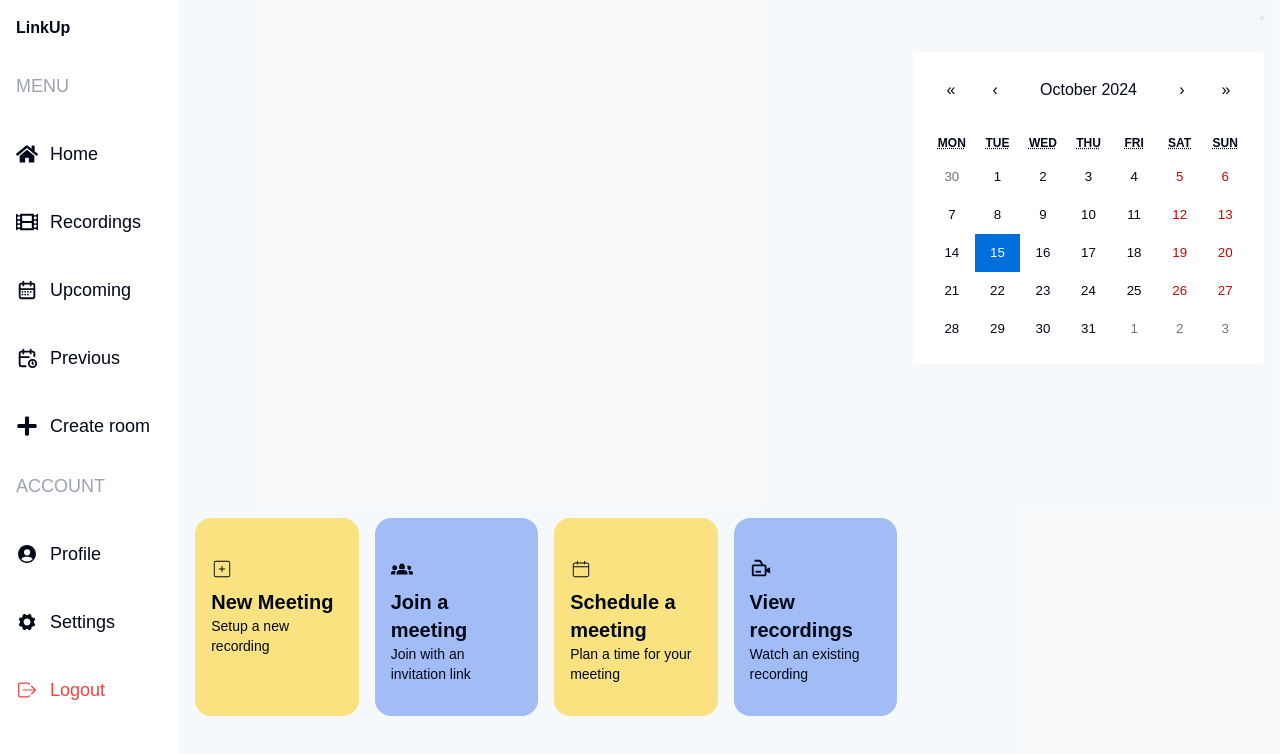
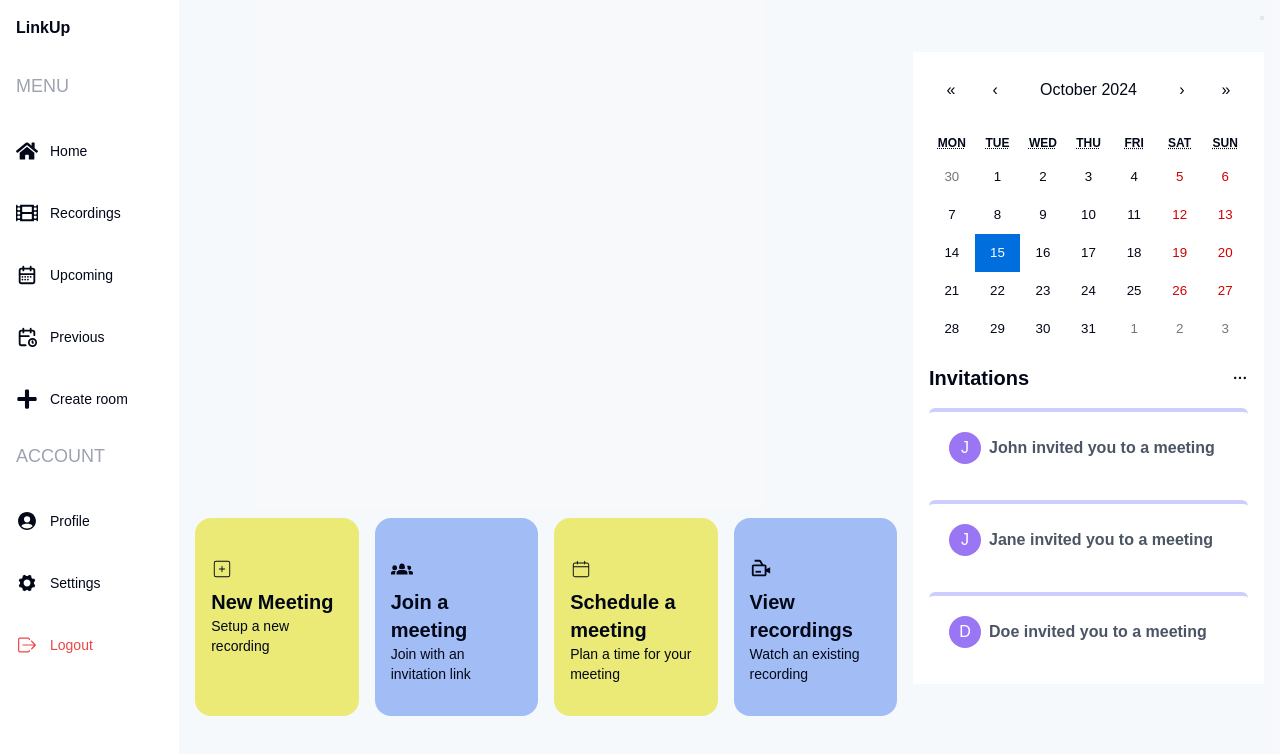
Before and after one commit to IsaacATetteh/LinkUp, a Next.js app: page / in a window 1280 px wide. Shown: the top 754 px of the page. Built offline with nearby package versions, Linux system fonts and the light colour scheme; no server answers.

Commit message:
Invitations component

```diff
--- a/app/(dashboard)/layout.tsx
+++ b/app/(dashboard)/layout.tsx
@@ -1,7 +1,7 @@
 import React from "react";
 import Link from "next/link";
-import NavItems from "../components/NavItems";
-import Navbar from "../components/Navbar";
+import NavItems from "../../components/NavItems";
+import Navbar from "../../components/Navbar";
 
 interface DashboardLayoutProps {
   children: React.ReactNode;
--- a/app/components/CalendarCard.tsx
+++ /dev/null
@@ -1,19 +0,0 @@
-"use client";
-import Calendar from "react-calendar";
-import React from "react";
-import { useState } from "react";
-import "react-calendar/dist/Calendar.css";
-
-type ValuePiece = Date | null;
-
-type Value = ValuePiece | [ValuePiece, ValuePiece];
-const CalendarCard = () => {
-  const [value, onChange] = useState<Value>(new Date());
-  return (
-    <div className="p-4 bg-white ">
-      <Calendar onChange={onChange} value={value} />
-    </div>
-  );
-};
-
-export default CalendarCard;
--- /dev/null
+++ b/components/CalendarCard.tsx
@@ -0,0 +1,70 @@
+"use client";
+import Calendar from "react-calendar";
+import React from "react";
+import { useState } from "react";
+import "react-calendar/dist/Calendar.css";
+import { IoIosMore } from "react-icons/io";
+
+type ValuePiece = Date | null;
+
+const invitations = [
+  {
+    id: 1,
+    title: "Meeting with John",
+    sender: {
+      name: "John",
+      icon: undefined,
+    },
+  },
+  {
+    id: 2,
+    title: "Meeting with Jane",
+    sender: {
+      name: "Jane",
+      icon: undefined,
+    },
+  },
+  {
+    id: 3,
+    title: "Meeting with Doe",
+    sender: {
+      name: "Doe",
+      icon: undefined,
+    },
+  },
+];
+
+type Value = ValuePiece | [ValuePiece, ValuePiece];
+const CalendarCard = () => {
+  const [value, onChange] = useState<Value>(new Date());
+  return (
+    <div className="p-4 bg-white w-full">
+      <Calendar onChange={onChange} value={value} className="w-full" />
+      <div className="flex items-center justify-between">
+        <h1 className="font-bold text-xl my-4">Invitations</h1>
+        <IoIosMore className="cursor-pointer" />
+      </div>
+      <div className="flex flex-col gap-4">
+        {invitations.map((invitation) => (
+          <div
+            className="p-2 lg:p-5 rounded-md  border-gray-100 border-t-4 border-t-[#CECEFE]"
+            key={invitation.id}
+          >
+            <div className="flex items-center gap-2 cursor-pointer">
+              <div className="flex items-center justify-center text-white h-8 w-8 rounded-full bg-[#9a76f5]">
+                {invitation.sender.icon
+                  ? invitation.sender.icon
+                  : invitation.sender.name.charAt(0)}
+              </div>
+              <h1 className="font-semibold text-gray-600">
+                {invitation.sender.name} invited you to a meeting
+              </h1>
+            </div>
+          </div>
+        ))}
+      </div>
+    </div>
+  );
+};
+
+export default CalendarCard;
--- a/app/components/MeetingCard.tsx
+++ b/components/MeetingCard.tsx
@@ -8,7 +8,7 @@ type MeetingCardProps = {
 
 const MeetingCard = ({ title, description, icon }: MeetingCardProps) => {
   return (
-    <div className="rounded-2xl  p-4 md:py-8 odd:bg-[#F9E27F] even:bg-primary/40 min-w-[150px] flex-1 cursor-pointer">
+    <div className="rounded-2xl  p-4 md:py-8 odd:bg-[#ECEA76] even:bg-primary/40 min-w-[150px] flex-1 cursor-pointer">
       <div className="py-2">{icon}</div>
       <h2 className="font-bold text-xl">{title}</h2>
       <p className="text-sm">{description}</p>
--- a/app/components/NavItems.tsx
+++ b/components/NavItems.tsx
@@ -65,7 +65,7 @@ const navItems = [
 
 const NavItems = () => {
   return (
-    <div className="mt-4 text-lg">
+    <div className="mt-4 text-sm">
       {navItems.map((navItems) => (
         <div className="flex flex-col gap-2" key={navItems.title}>
           <span className="hidden lg:block text-lg text-gray-400 my-4 font-light uppercase">
```
Also changed, not shown: app/(dashboard)/page.tsx (+3 -4 lines), components/Navbar.tsx (renamed from app/components/Navbar.tsx), components/WelcomeCard.tsx (renamed from app/components/WelcomeCard.tsx).
